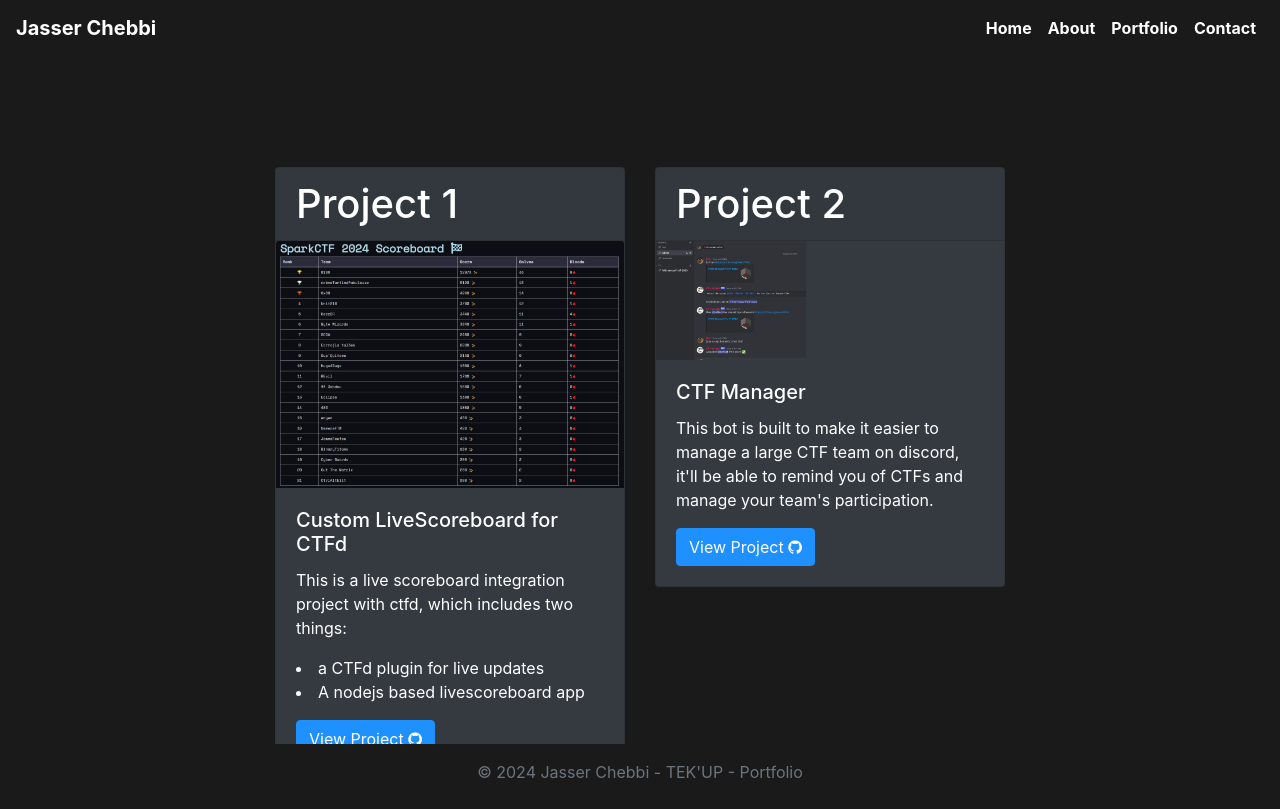
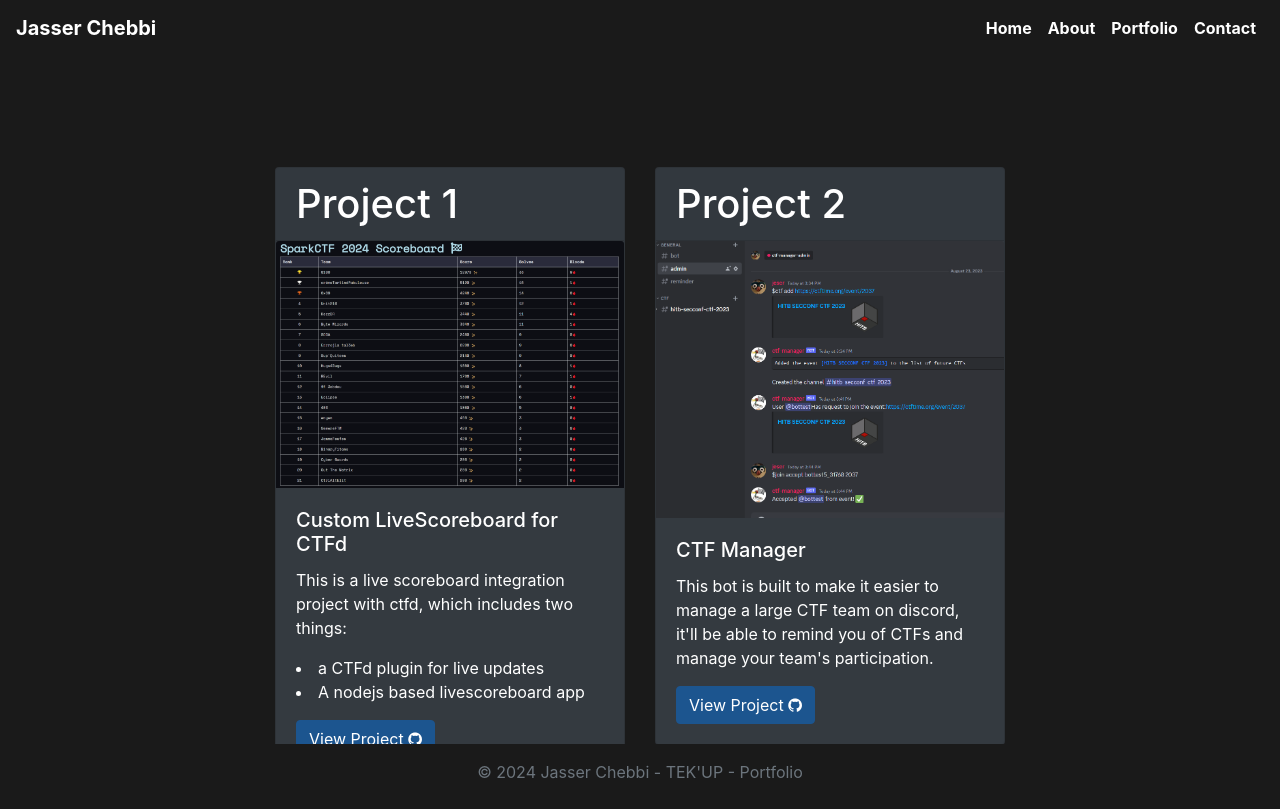
Before and after one commit to j3seer/project_html_tekup, a plain HTML site: page portfolio.html in a window 1280 px wide. Drawn offline with nearby package versions, Linux system fonts and the light colour scheme.

```diff
--- a/portfolio.html
+++ b/portfolio.html
@@ -62,7 +62,7 @@
             <div class="col-md-4">
                 <div class="card bg-dark">
                     <h1 class="card-header">Project 2</h1>
-                    <img src="./images/ctfmanager.jpg" width="150" alt="...">
+                    <img src="./images/ctfmanager.jpg" width="150" class="card-img-top" alt="...">
                     <div class="card-body">
                         <h5 class="card-title">CTF Manager</h5>
                         <p class="card-text">This bot is built to make it easier to manage a large CTF team on discord, it'll be able to remind you of CTFs and manage your team's participation.</p>
--- a/style.css
+++ b/style.css
@@ -1,6 +1,6 @@
 
 :root {
-    --blue: #1e90ff;
+    --blue: #1c558f;
     --white: #ffffff;
 
 }
```
Also changed, not shown: images/bg.jpg (deleted).
